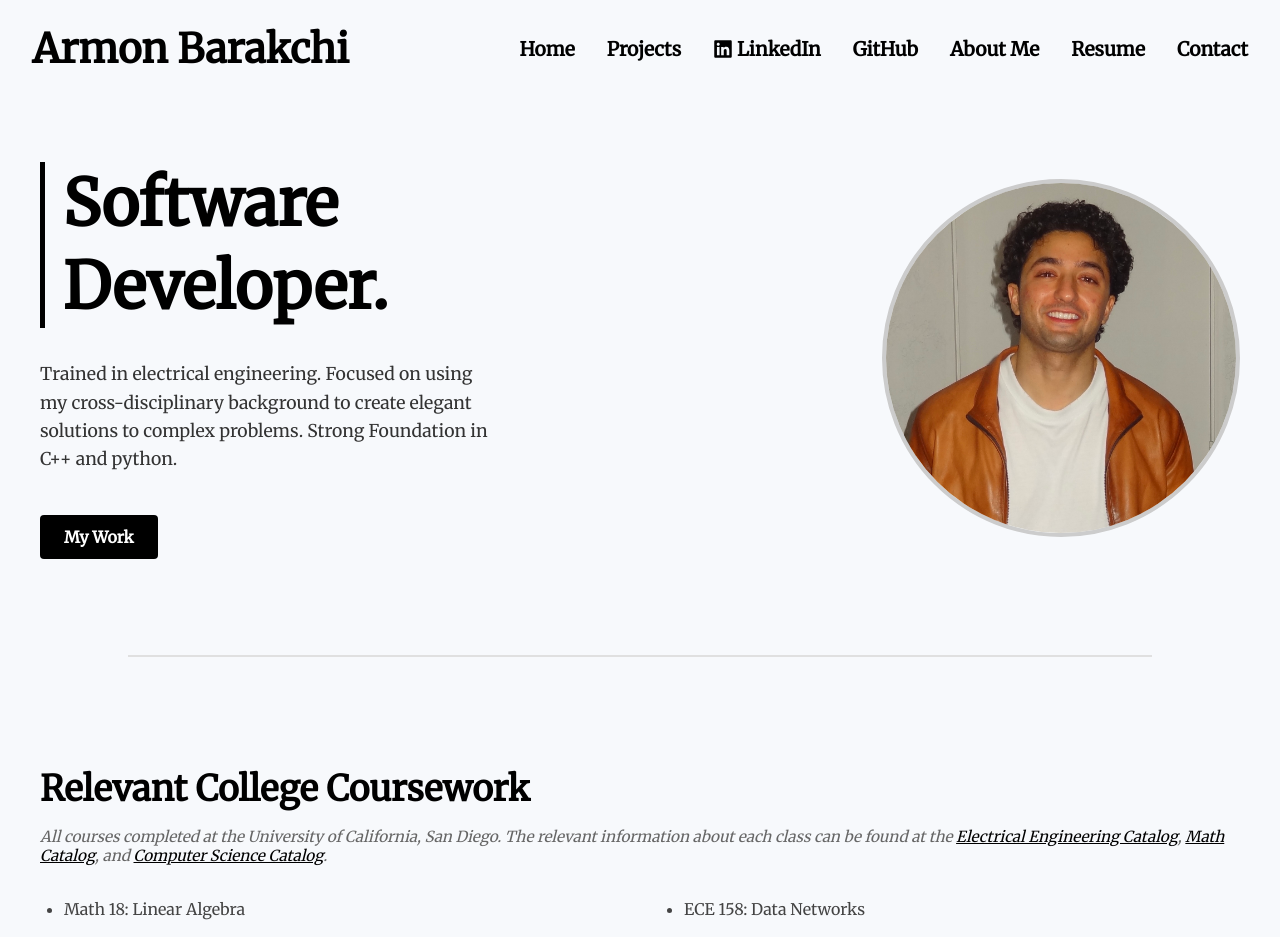
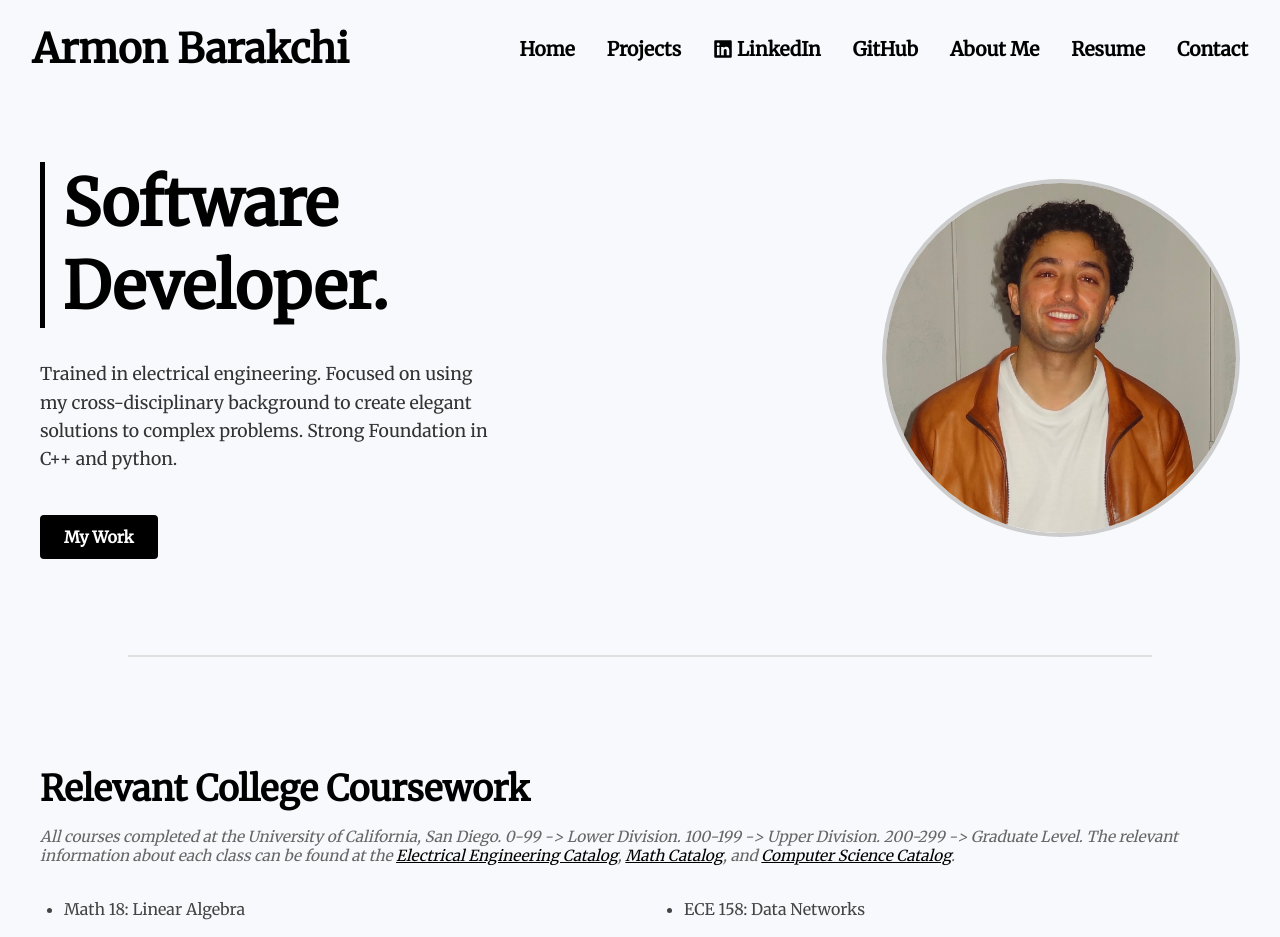
Before and after one commit to ArmonBarakchi/ArmonWebsite, a React (Create React App) app in the folder frontend/: page / in a window 1280 px wide. Shown: the top 937 px of the page. Built offline with nearby package versions, Linux system fonts and the light colour scheme.

Commit message:
Added coursework

```diff
--- a/frontend/src/components/Classes.js
+++ b/frontend/src/components/Classes.js
@@ -61,7 +61,8 @@ const Classes = () => {
       <section className="classes-section">
         <h2>Relevant College Coursework</h2>
         <p className="course-note">
-          All courses completed at the University of California, San Diego. The relevant information about each class
+          All courses completed at the University of California, San Diego. 0-99 -> Lower Division. 100-199 -> Upper Division. 200-299 -> Graduate Level.
+            The relevant information about each class
           can be found at the{' '}
           <a href="https://catalog.ucsd.edu/courses/ECE.html" target="_blank" rel="noopener noreferrer">Electrical
             Engineering Catalog</a>,{' '}
```
